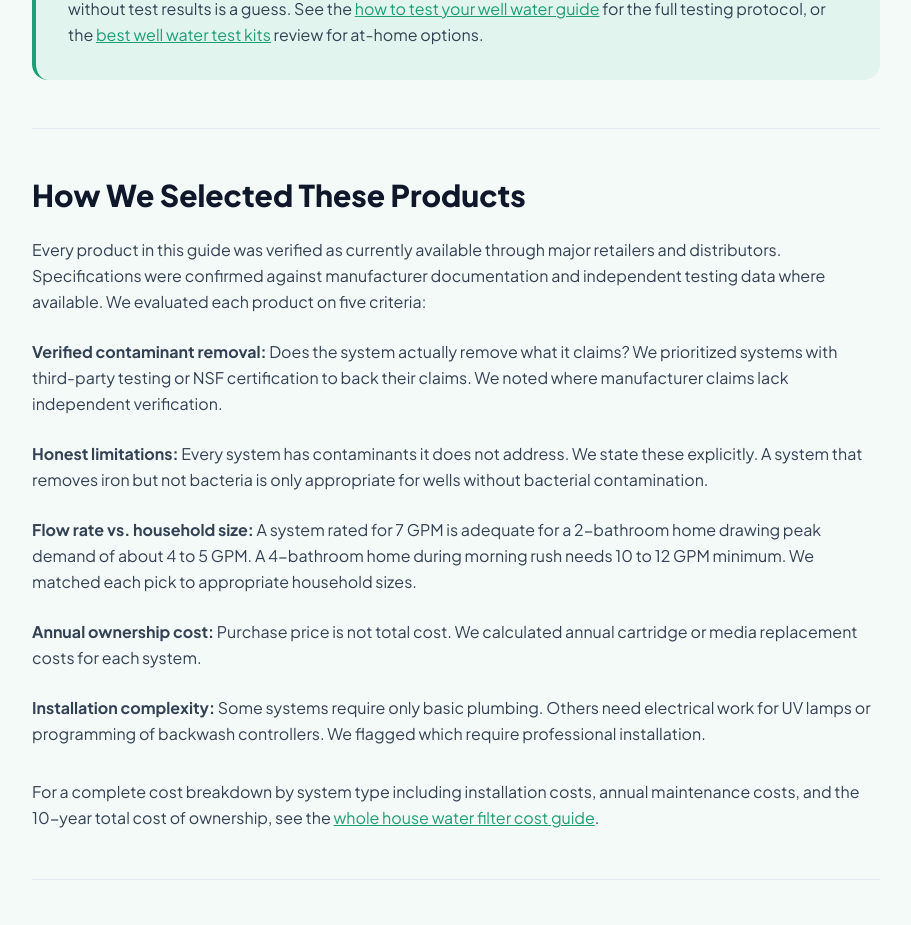
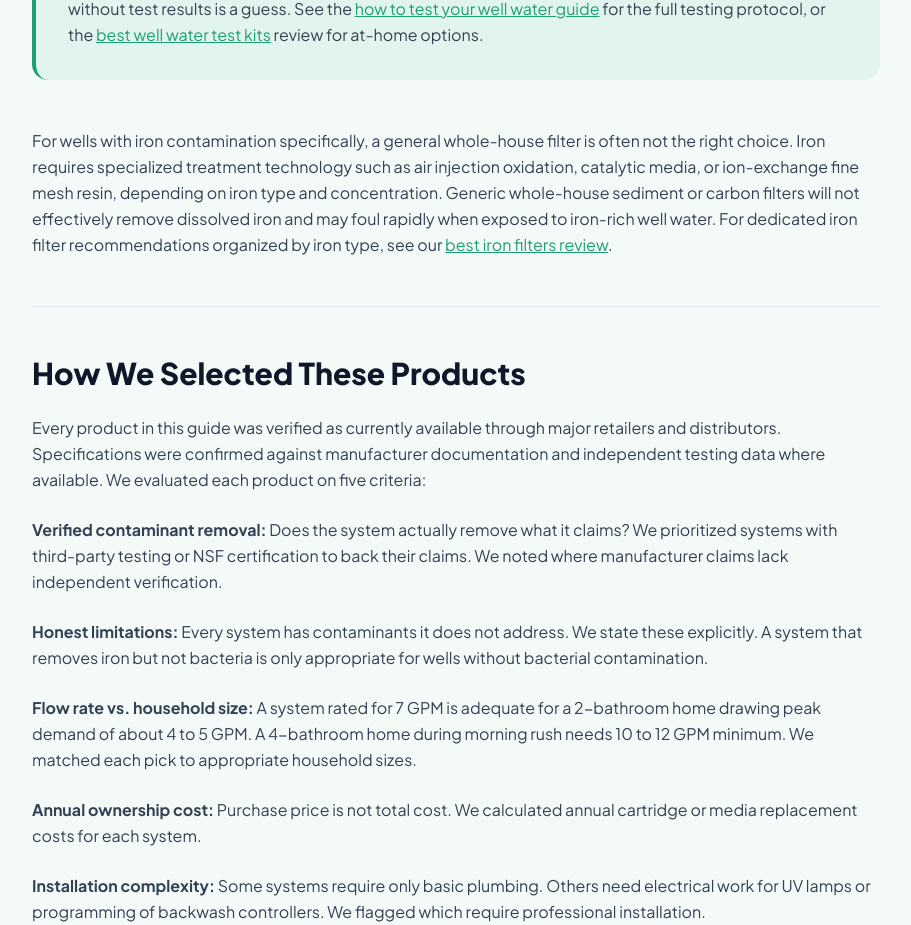
Before and after one commit to thebasementguide2026/thewell.guide-, a Next.js app: page /reviews/best-whole-house-water-filters in a window 1280 px wide. Shown: the part 1115-2040 px from the top of the page, without its empty margins (184-1095 px from the left). Built offline with nearby package versions, Linux system fonts and the light colour scheme.

Commit message:
Add best-iron-filters inbound link to whole-house review

```diff
--- a/app/reviews/best-whole-house-water-filters/page.tsx
+++ b/app/reviews/best-whole-house-water-filters/page.tsx
@@ -225,6 +225,10 @@ export default function BestWholeHouseWaterFilters() {
             <strong>One rule before buying anything:</strong> Get your well water tested at a certified lab first. A system purchased without test results is a guess. See the <Link href='/guides/how-to-test-well-water' className='text-[#1D9E75] underline hover:text-[#0F6E56]'>how to test your well water guide</Link> for the full testing protocol, or the <Link href='/reviews/best-well-water-test-kits' className='text-[#1D9E75] underline hover:text-[#0F6E56]'>best well water test kits</Link> review for at-home options.
           </p>
         </div>
+
+        <p className='text-slate-700 leading-relaxed mb-12'>
+          For wells with iron contamination specifically, a general whole-house filter is often not the right choice. Iron requires specialized treatment technology such as air injection oxidation, catalytic media, or ion-exchange fine mesh resin, depending on iron type and concentration. Generic whole-house sediment or carbon filters will not effectively remove dissolved iron and may foul rapidly when exposed to iron-rich well water. For dedicated iron filter recommendations organized by iron type, see our <Link href='/reviews/best-iron-filters' className='text-[#1D9E75] underline hover:text-[#0F6E56]'>best iron filters review</Link>.
+        </p>
 
         {/* How We Selected */}
         <div className='border-t border-slate-200 pt-12 mb-12'>
```
